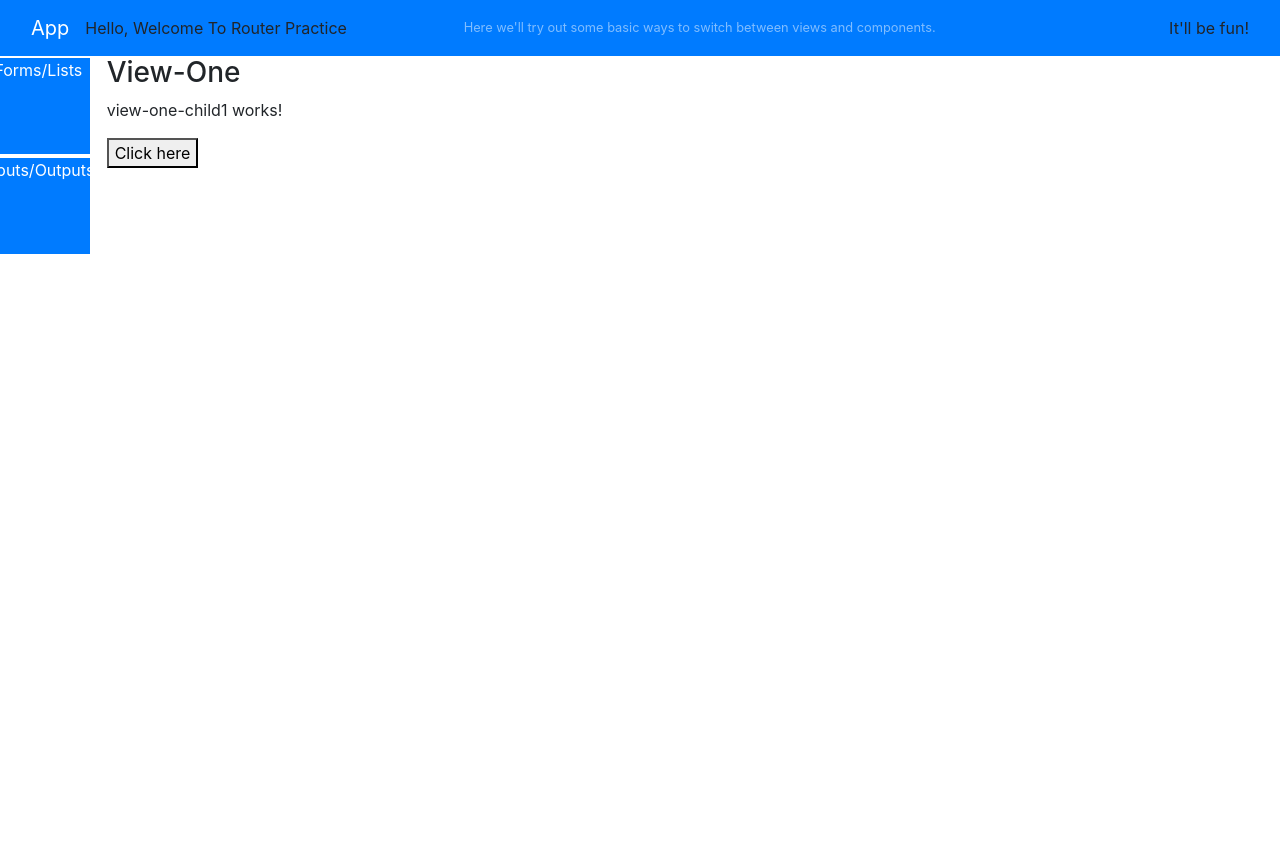
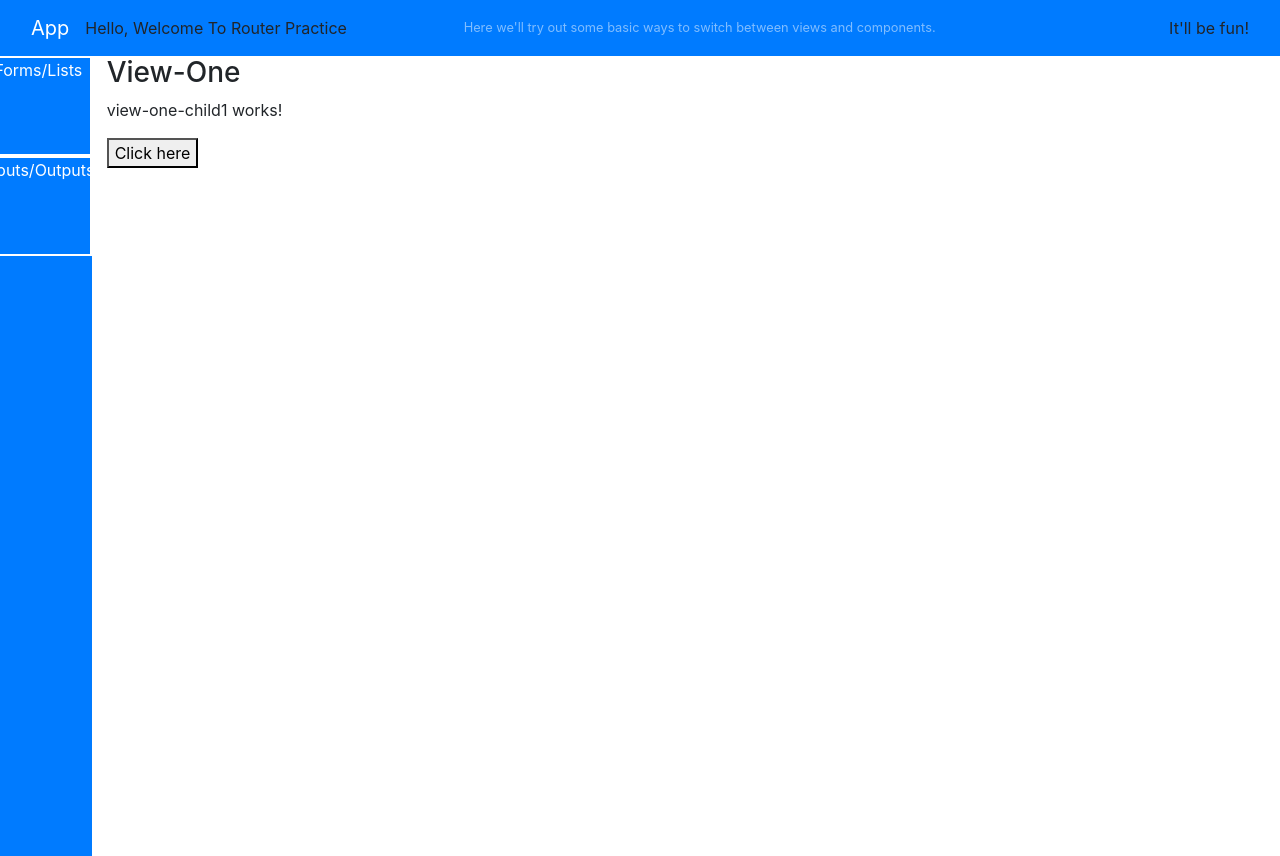
Before and after one commit to GilbyScarChest/RoutePage, an Angular app in the folder RoutePage/: page /view-one in a window 1280 px wide. Before the commit the page ends 800 px from the top, so only its background shows below. Built offline with nearby package versions, Linux system fonts and the light colour scheme; no server answers.

Commit message:
small css changes

```diff
--- a/RoutePage/src/app/app.component.html
+++ b/RoutePage/src/app/app.component.html
@@ -8,7 +8,7 @@
 </nav>
 
 <div class="row w-100">
-    <div class="col-md-1 bg-primary m-0 p-0 w-100">
+    <div class="col-md-1 bg-primary m-0 p-0 w-100" style="height: 100vh;">
         <div class="route-btn p-0 m-0 d-flex justify-content-center"><a routerLink="/" class="p-0 m-0" style="color: white;">Forms/Lists</a></div>
         <div class="route-btn p-0 m-0 d-flex justify-content-center"><a routerLink="/view-one" class="p-0 m-0" style="color: white;">Inputs/Outputs</a></div>
     </div>
--- a/RoutePage/src/styles.css
+++ b/RoutePage/src/styles.css
@@ -9,7 +9,7 @@ html {
     padding: 0;
 }
 body {
-    /* height: 100vh; */
+    height: 100vh;
     width: 100%;
     margin: 0;
     padding: 0%;
```
